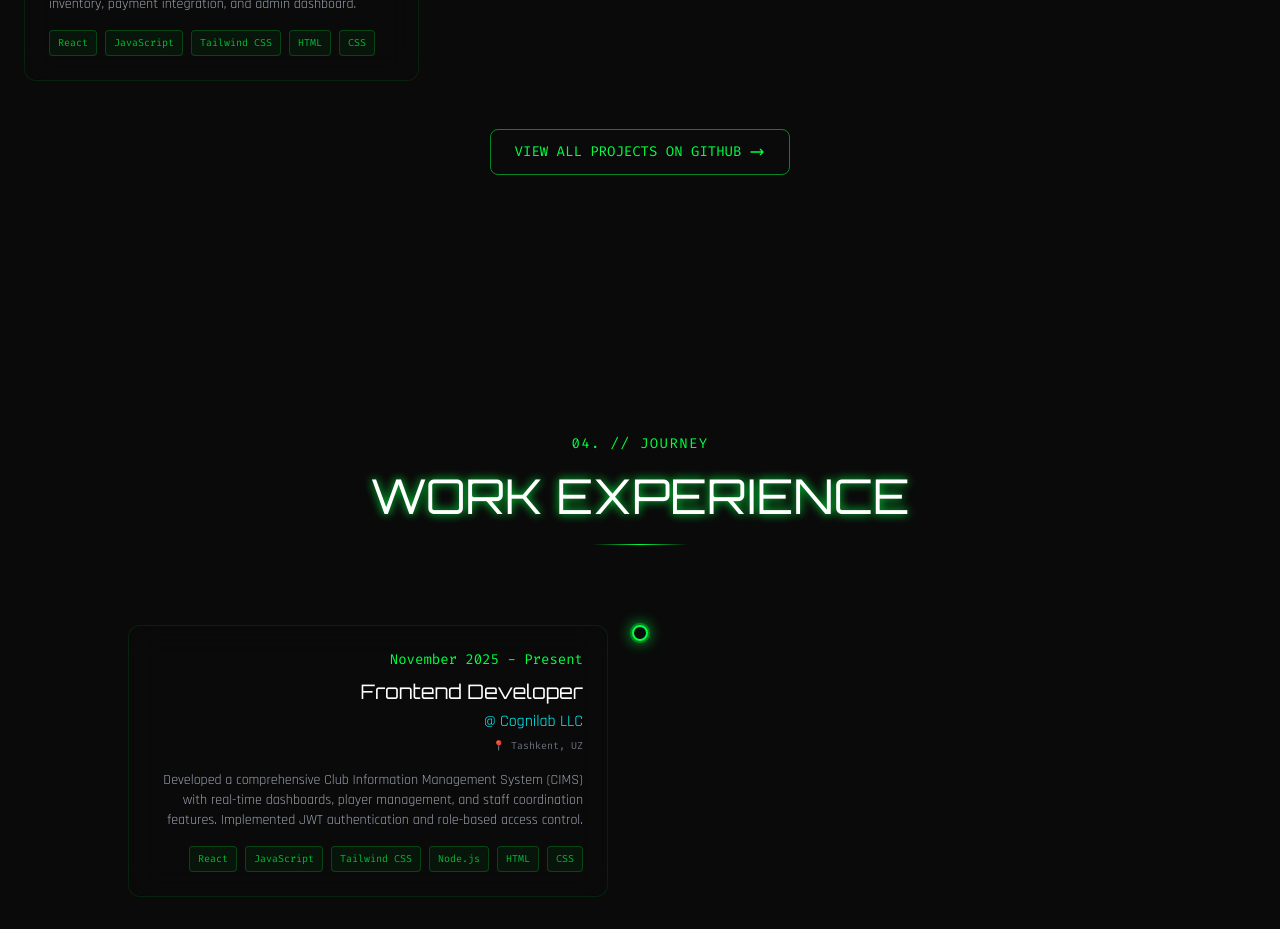
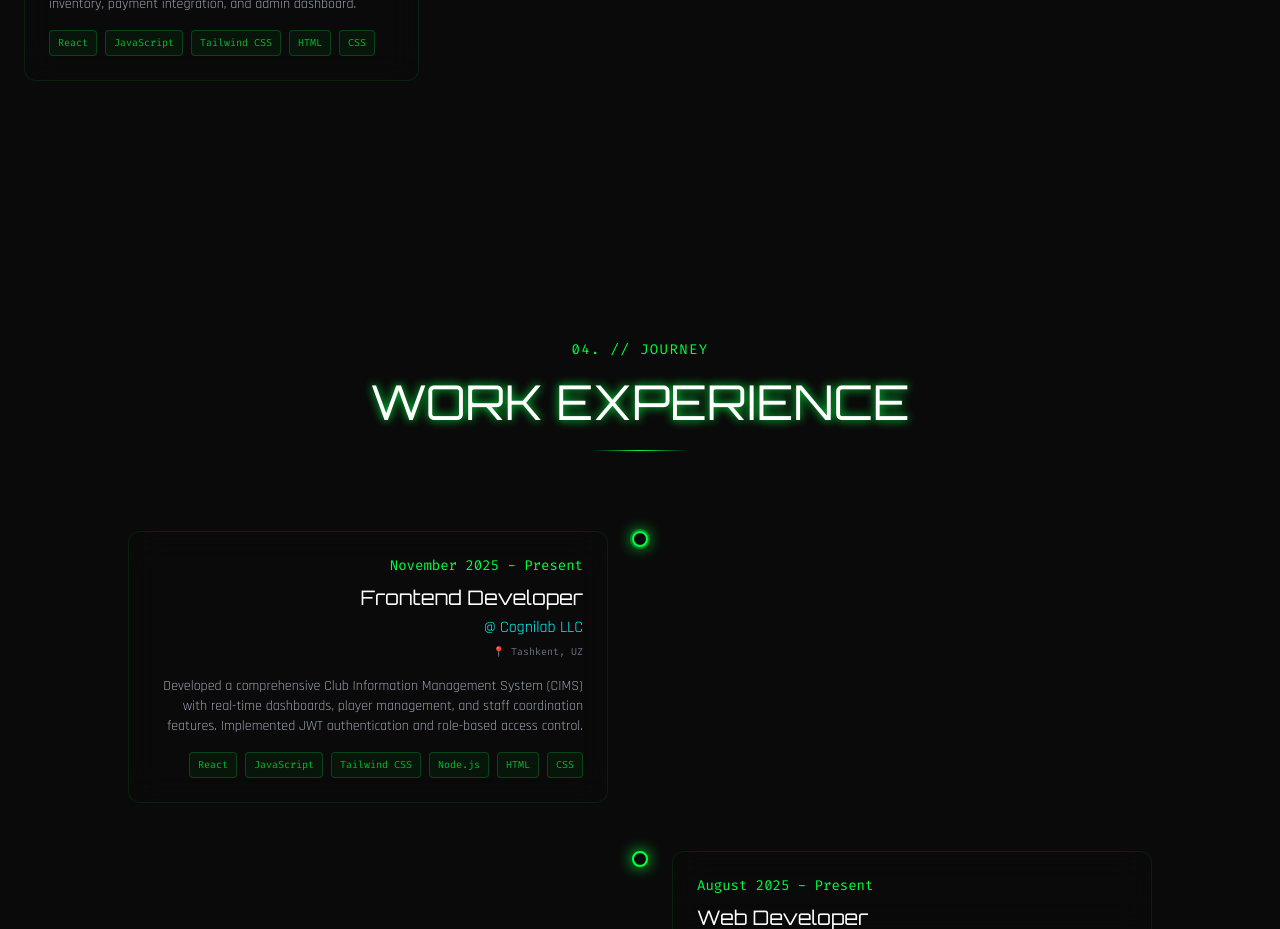
Before and after one commit to Mirzohiddev006/portfolio, a React (Vite) app: page / in a window 1280 px wide. Shown: the part 3760-4689 px from the top of the page. Built offline with nearby package versions, Linux system fonts and the light colour scheme.

Commit message:
updated-projects

```diff
--- a/src/components/dom/Projects.tsx
+++ b/src/components/dom/Projects.tsx
@@ -12,8 +12,6 @@ interface Project {
   title: string;
   description: string;
   technologies: string[];
-  liveUrl?: string;
-  githubUrl?: string;
   featured?: boolean;
 }
 
@@ -31,8 +29,6 @@ const projects: Project[] = [
       "HTML",
       "CSS",
     ],
-    liveUrl: "https://bunyodkor-fa-cims.vercel.app/",
-    githubUrl: "https://github.com/Mirzohiddev006/bunyodkor-fa-cims",
     featured: true,
   },
   {
@@ -41,8 +37,6 @@ const projects: Project[] = [
     description:
       "Immersive neo-futuristic portfolio website with WebGL, 3D animations, and interactive particle systems.",
     technologies: ["React", "Three.js", "Framer Motion", "GSAP"],
-    liveUrl: "#",
-    githubUrl: "#",
     featured: true,
   },
   {
@@ -51,8 +45,6 @@ const projects: Project[] = [
     description:
       "Beautiful weather dashboard with animated visualizations, forecasts, and location-based data. But now it's not working because the API is no longer available.",
     technologies: ["React", "JavaScript", "Tailwind CSS", "OpenWeather API", "HTML", "CSS"],
-    liveUrl: "#",
-    githubUrl: "#",
   },
 
   {
@@ -61,8 +53,6 @@ const projects: Project[] = [
     description:
       "University Club Management System with real-time inventory, payment integration, and admin dashboard.",
     technologies: ["React", "JavaScript", "Tailwind CSS", "HTML", "CSS"],
-    liveUrl: "#",
-    githubUrl: "#",
   },
 ];
 
@@ -138,52 +128,6 @@ const ProjectCard = ({
               <span className="font-mono text-[10px] xs:text-xs text-[#00ff41]">FEATURED</span>
             </div>
           )}
-
-          {/* Hover overlay */}
-          <motion.div
-            initial={{ opacity: 0 }}
-            animate={{ opacity: isHovered ? 1 : 0 }}
-            className="absolute inset-0 bg-[#0a0a0a]/80 flex items-center justify-center gap-4"
-          >
-            {project.liveUrl && (
-              <a
-                href={project.liveUrl}
-                target="_blank"
-                rel="noopener noreferrer"
-                className="p-3 bg-[#0a0a0a]/70 backdrop-blur border border-[#00ff41]/30 rounded-lg hover:border-[#00ff41] hover:shadow-[0_0_15px_rgba(0,255,65,0.5)] transition-all duration-300"
-              >
-                <svg
-                  className="w-6 h-6 text-[#00ff41]"
-                  fill="none"
-                  stroke="currentColor"
-                  viewBox="0 0 24 24"
-                >
-                  <path
-                    strokeLinecap="round"
-                    strokeLinejoin="round"
-                    strokeWidth={2}
-                    d="M10 6H6a2 2 0 00-2 2v10a2 2 0 002 2h10a2 2 0 002-2v-4M14 4h6m0 0v6m0-6L10 14"
-                  />
-                </svg>
-              </a>
-            )}
-            {project.githubUrl && (
-              <a
-                href={project.githubUrl}
-                target="_blank"
-                rel="noopener noreferrer"
-                className="p-3 bg-[#0a0a0a]/70 backdrop-blur border border-[#00ff41]/30 rounded-lg hover:border-[#00ff41] hover:shadow-[0_0_15px_rgba(0,255,65,0.5)] transition-all duration-300"
-              >
-                <svg
-                  className="w-6 h-6 text-[#00ff41]"
-                  fill="currentColor"
-                  viewBox="0 0 24 24"
-                >
-                  <path d="M12 0C5.37 0 0 5.37 0 12c0 5.31 3.435 9.795 8.205 11.385.6.105.825-.255.825-.57 0-.285-.015-1.23-.015-2.235-3.015.555-3.795-.735-4.035-1.41-.135-.345-.72-1.41-1.23-1.695-.42-.225-1.02-.78-.015-.795.945-.015 1.62.87 1.845 1.23 1.08 1.815 2.805 1.305 3.495.99.105-.78.42-1.305.765-1.605-2.67-.3-5.46-1.335-5.46-5.925 0-1.305.465-2.385 1.23-3.225-.12-.3-.54-1.53.12-3.18 0 0 1.005-.315 3.3 1.23.96-.27 1.98-.405 3-.405s2.04.135 3 .405c2.295-1.56 3.3-1.23 3.3-1.23.66 1.65.24 2.88.12 3.18.765.84 1.23 1.905 1.23 3.225 0 4.605-2.805 5.625-5.475 5.925.435.375.81 1.095.81 2.22 0 1.605-.015 2.895-.015 3.3 0 .315.225.69.825.57A12.02 12.02 0 0024 12c0-6.63-5.37-12-12-12z" />
-                </svg>
-              </a>
-            )}
-          </motion.div>
         </div>
 
         {/* Content */}
@@ -250,36 +194,6 @@ const Projects = () => {
             <ProjectCard key={project.id} project={project} index={index} />
           ))}
         </div>
-
-        {/* View More Button */}
-        <motion.div
-          initial={{ opacity: 0, y: 20 }}
-          animate={isInView ? { opacity: 1, y: 0 } : {}}
-          transition={{ duration: 0.6, delay: 0.8 }}
-          className="text-center mt-8 sm:mt-10 md:mt-12"
-        >
-          <a
-            href="https://github.com"
-            target="_blank"
-            rel="noopener noreferrer"
-            className="inline-flex items-center gap-2 px-4 sm:px-5 md:px-6 py-2.5 sm:py-3 font-mono text-xs sm:text-sm text-[#00ff41] border border-[#00ff41]/50 rounded-lg hover:bg-[#00ff41]/10 hover:shadow-[0_0_20px_rgba(0,255,65,0.3)] transition-all duration-300"
-          >
-            <span className="whitespace-nowrap">VIEW ALL PROJECTS ON GITHUB</span>
-            <svg
-              className="w-3.5 sm:w-4 h-3.5 sm:h-4"
-              fill="none"
-              stroke="currentColor"
-              viewBox="0 0 24 24"
-            >
-              <path
-                strokeLinecap="round"
-                strokeLinejoin="round"
-                strokeWidth={2}
-                d="M17 8l4 4m0 0l-4 4m4-4H3"
-              />
-            </svg>
-          </a>
-        </motion.div>
       </div>
     </section>
   );
```
Also changed, not shown: 1 other file (tests, documents, lock files or other folders).
